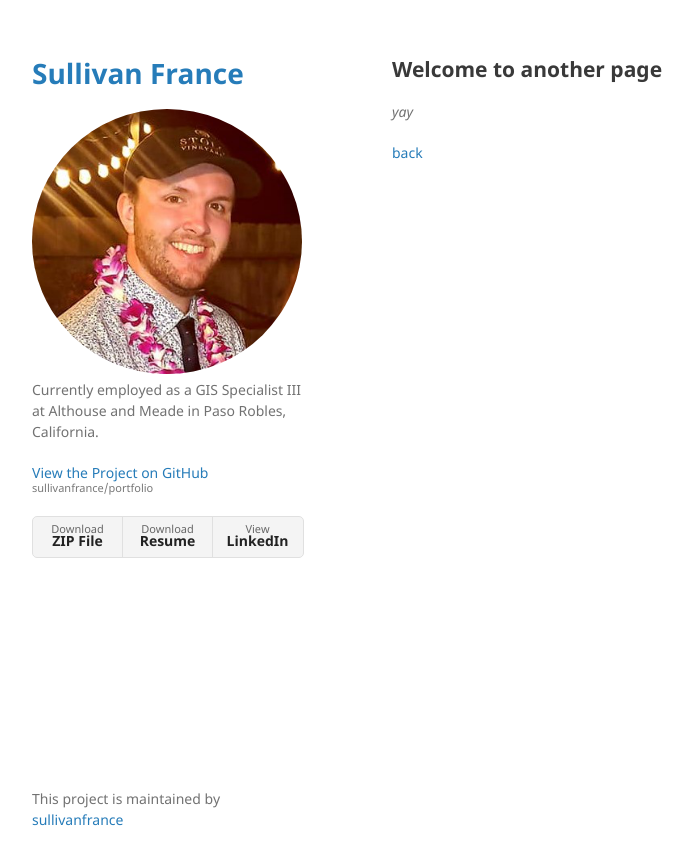
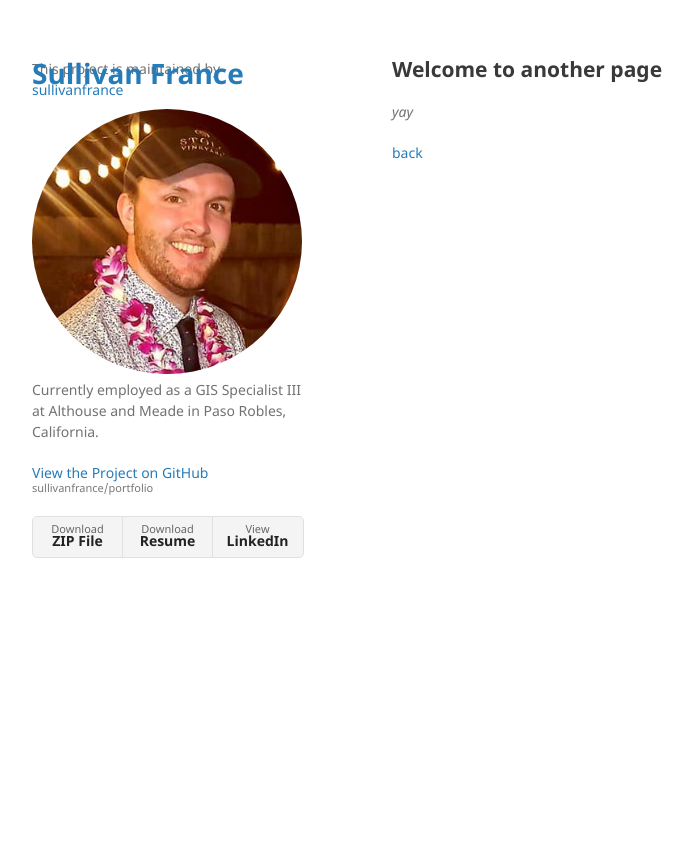
Before and after one commit to sullivanfrance/portfolio, a Jekyll site: the page built from another-page.md, in a window 1280 px wide. Shown: the top 865 px of the page, without its empty margins (178-871 px from the left). Built offline with Jekyll 4.4.1, drawn with Linux system fonts in a browser that asks for light colours; our own code applies the rules of GitHub Pages for plain Markdown files.

Commit message:
Update jekyll-theme-minimal.scss

```diff
--- a/_sass/jekyll-theme-minimal.scss
+++ b/_sass/jekyll-theme-minimal.scss
@@ -205,8 +205,8 @@ hr {
 footer {
   width:270px;
   float:left;
-  position:fixed;
-  bottom:50px;
+  bottom:20px;
+  margin-bottom: 20px;
   -webkit-font-smoothing:subpixel-antialiased;
 }
 
```
